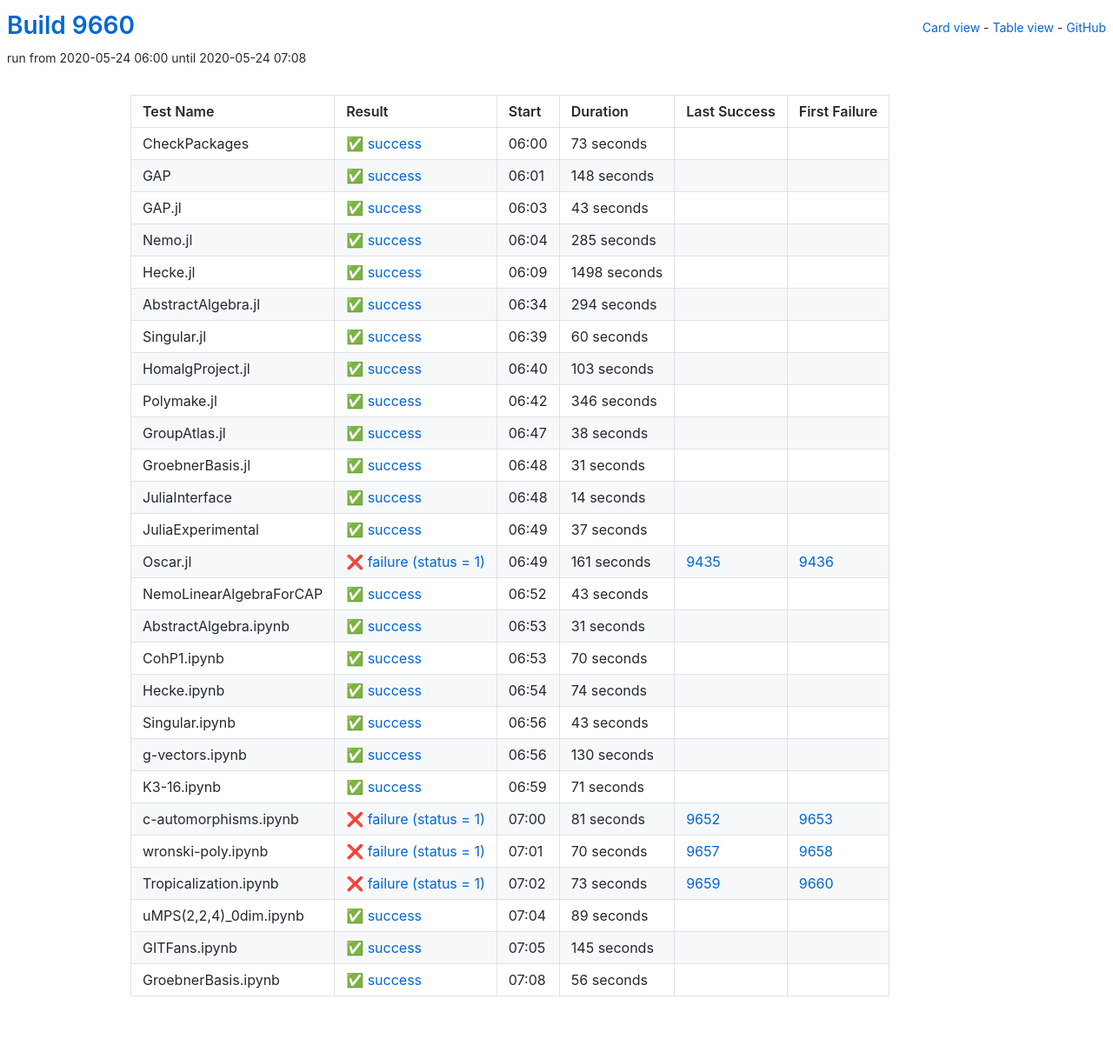
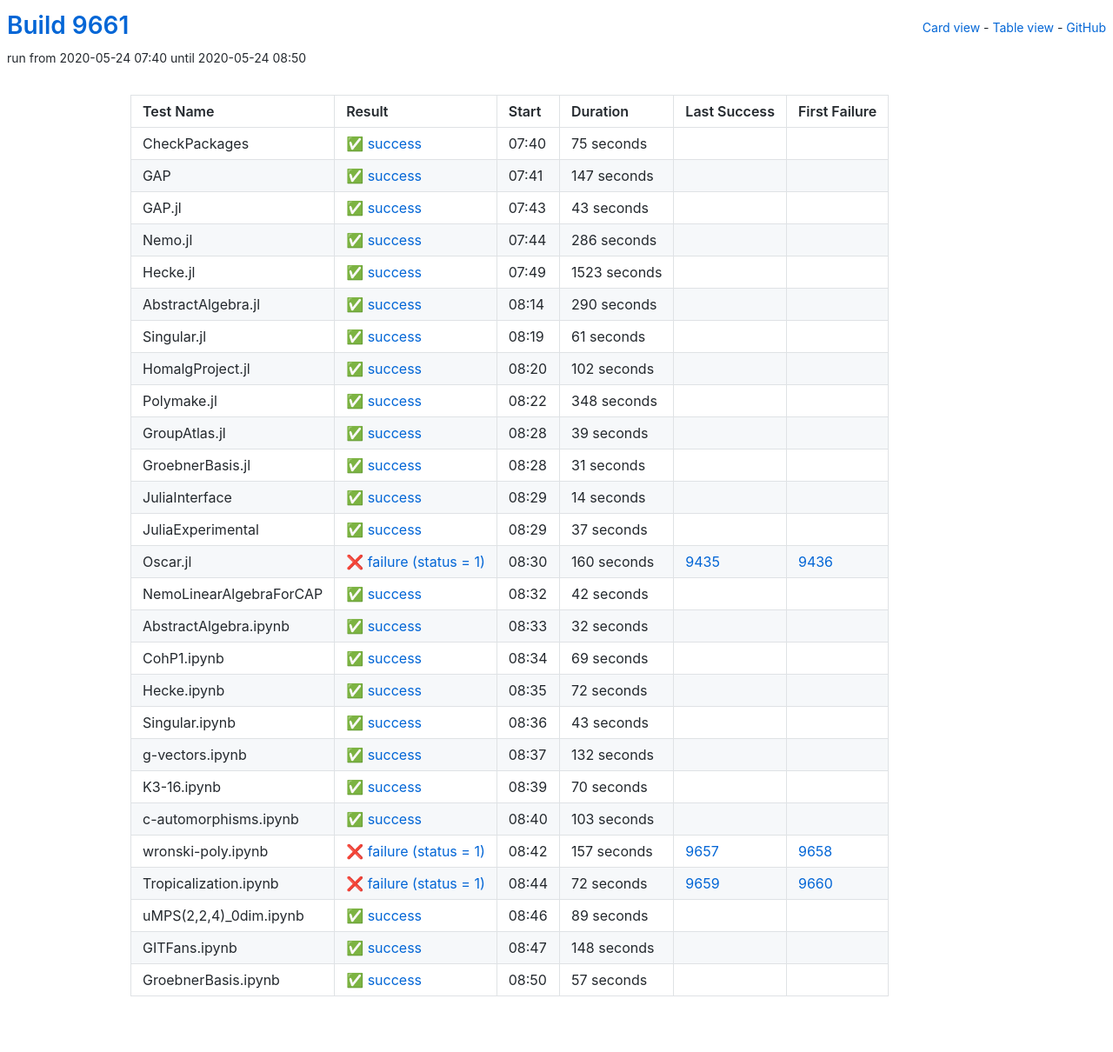
Before and after one commit to oscar-system/oscar-ci-status, a Jekyll site: the page built from table.html, in a window 1280 px wide. Shown: the whole page at 87% size. Built offline with Jekyll 4.4.1, drawn with Linux system fonts in a browser that asks for light colours.

Commit message:
Build 9661

```diff
--- a/_data/ci.yml
+++ b/_data/ci.yml
@@ -1,29 +1,29 @@
-build: 9660
-build_url: https://oscarci.mathematik.uni-kl.de/job/oscar/9660/
+build: 9661
+build_url: https://oscarci.mathematik.uni-kl.de/job/oscar/9661/
 job: oscar
 tests:
-- duration: 73
+- duration: 75
   exitcode: 0
   first_failure: false
   first_failure_url: null
   id: checkpackages
   last_success: false
   last_success_url: null
-  log: https://oscarci.mathematik.uni-kl.de/job/oscar/9660/artifact/logs/build-9660/CheckPackages.log
+  log: https://oscarci.mathematik.uni-kl.de/job/oscar/9661/artifact/logs/build-9661/CheckPackages.log
   name: CheckPackages
-  start: 2020-05-24 06:00
+  start: 2020-05-24 07:40
   status: success
   success: true
-- duration: 148
+- duration: 147
   exitcode: 0
   first_failure: false
   first_failure_url: null
   id: gap
   last_success: false
   last_success_url: null
-  log: https://oscarci.mathematik.uni-kl.de/job/oscar/9660/artifact/logs/build-9660/GAP.log
+  log: https://oscarci.mathematik.uni-kl.de/job/oscar/9661/artifact/logs/build-9661/GAP.log
   name: GAP
-  start: 2020-05-24 06:01
+  start: 2020-05-24 07:41
   status: success
   success: true
 - duration: 43
@@ -33,93 +33,93 @@
   id: gap-jl
   last_success: false
   last_success_url: null
-  log: https://oscarci.mathematik.uni-kl.de/job/oscar/9660/artifact/logs/build-9660/GAP.jl.log
+  log: https://oscarci.mathematik.uni-kl.de/job/oscar/9661/artifact/logs/build-9661/GAP.jl.log
   name: GAP.jl
-  start: 2020-05-24 06:03
+  start: 2020-05-24 07:43
   status: success
   success: true
-- duration: 285
+- duration: 286
   exitcode: 0
   first_failure: false
   first_failure_url: null
   id: nemo-jl
   last_success: false
   last_success_url: null
-  log: https://oscarci.mathematik.uni-kl.de/job/oscar/9660/artifact/logs/build-9660/Nemo.jl.log
+  log: https://oscarci.mathematik.uni-kl.de/job/oscar/9661/artifact/logs/build-9661/Nemo.jl.log
   name: Nemo.jl
-  start: 2020-05-24 06:04
+  start: 2020-05-24 07:44
   status: success
   success: true
-- duration: 1498
+- duration: 1523
   exitcode: 0
   first_failure: false
   first_failure_url: null
   id: hecke-jl
   last_success: false
   last_success_url: null
-  log: https://oscarci.mathematik.uni-kl.de/job/oscar/9660/artifact/logs/build-9660/Hecke.jl.log
+  log: https://oscarci.mathematik.uni-kl.de/job/oscar/9661/artifact/logs/build-9661/Hecke.jl.log
   name: Hecke.jl
-  start: 2020-05-24 06:09
+  start: 2020-05-24 07:49
   status: success
   success: true
-- duration: 294
+- duration: 290
   exitcode: 0
   first_failure: false
   first_failure_url: null
   id: abstractalgebra-jl
   last_success: false
   last_success_url: null
-  log: https://oscarci.mathematik.uni-kl.de/job/oscar/9660/artifact/logs/build-9660/AbstractAlgebra.jl.log
+  log: https://oscarci.mathematik.uni-kl.de/job/oscar/9661/artifact/logs/build-9661/AbstractAlgebra.jl.log
   name: AbstractAlgebra.jl
-  start: 2020-05-24 06:34
+  start: 2020-05-24 08:14
   status: success
   success: true
-- duration: 60
+- duration: 61
   exitcode: 0
   first_failure: false
   first_failure_url: null
   id: singular-jl
   last_success: false
   last_success_url: null
-  log: https://oscarci.mathematik.uni-kl.de/job/oscar/9660/artifact/logs/build-9660/Singular.jl.log
+  log: https://oscarci.mathematik.uni-kl.de/job/oscar/9661/artifact/logs/build-9661/Singular.jl.log
   name: Singular.jl
-  start: 2020-05-24 06:39
+  start: 2020-05-24 08:19
   status: success
   success: true
-- duration: 103
+- duration: 102
   exitcode: 0
   first_failure: false
   first_failure_url: null
   id: homalgproject-jl
   last_success: false
   last_success_url: null
-  log: https://oscarci.mathematik.uni-kl.de/job/oscar/9660/artifact/logs/build-9660/HomalgProject.jl.log
+  log: https://oscarci.mathematik.uni-kl.de/job/oscar/9661/artifact/logs/build-9661/HomalgProject.jl.log
   name: HomalgProject.jl
-  start: 2020-05-24 06:40
+  start: 2020-05-24 08:20
   status: success
   success: true
-- duration: 346
+- duration: 348
   exitcode: 0
   first_failure: false
   first_failure_url: null
   id: polymake-jl
   last_success: false
   last_success_url: null
-  log: https://oscarci.mathematik.uni-kl.de/job/oscar/9660/artifact/logs/build-9660/Polymake.jl.log
+  log: https://oscarci.mathematik.uni-kl.de/job/oscar/9661/artifact/logs/build-9661/Polymake.jl.log
   name: Polymake.jl
-  start: 2020-05-24 06:42
+  start: 2020-05-24 08:22
   status: success
   success: true
-- duration: 38
+- duration: 39
   exitcode: 0
   first_failure: false
   first_failure_url: null
   id: groupatlas-jl
   last_success: false
   last_success_url: null
-  log: https://oscarci.mathematik.uni-kl.de/job/oscar/9660/artifact/logs/build-9660/GroupAtlas.jl.log
+  log: https://oscarci.mathematik.uni-kl.de/job/oscar/9661/artifact/logs/build-9661/GroupAtlas.jl.log
   name: GroupAtlas.jl
-  start: 2020-05-24 06:47
+  start: 2020-05-24 08:28
   status: success
   success: true
 - duration: 31
@@ -129,9 +129,9 @@
   id: groebnerbasis-jl
   last_success: false
   last_success_url: null
-  log: https://oscarci.mathematik.uni-kl.de/job/oscar/9660/artifact/logs/build-9660/GroebnerBasis.jl.log
+  log: https://oscarci.mathematik.uni-kl.de/job/oscar/9661/artifact/logs/build-9661/GroebnerBasis.jl.log
   name: GroebnerBasis.jl
-  start: 2020-05-24 06:48
+  start: 2020-05-24 08:28
   status: success
   success: true
 - duration: 14
@@ -141,9 +141,9 @@
   id: juliainterface
   last_success: false
   last_success_url: null
-  log: https://oscarci.mathematik.uni-kl.de/job/oscar/9660/artifact/logs/build-9660/JuliaInterface.log
+  log: https://oscarci.mathematik.uni-kl.de/job/oscar/9661/artifact/logs/build-9661/JuliaInterface.log
   name: JuliaInterface
-  start: 2020-05-24 06:48
+  start: 2020-05-24 08:29
   status: success
   success: true
 - duration: 37
@@ -153,69 +153,69 @@
   id: juliaexperimental
   last_success: false
   last_success_url: null
-  log: https://oscarci.mathematik.uni-kl.de/job/oscar/9660/artifact/logs/build-9660/JuliaExperimental.log
+  log: https://oscarci.mathematik.uni-kl.de/job/oscar/9661/artifact/logs/build-9661/JuliaExperimental.log
   name: JuliaExperimental
-  start: 2020-05-24 06:49
+  start: 2020-05-24 08:29
   status: success
   success: true
-- duration: 161
+- duration: 160
   exitcode: 1
   first_failure: 9436
   first_failure_url: https://oscarci.mathematik.uni-kl.de/job/oscar/9436/
   id: oscar-jl
   last_success: 9435
   last_success_url: https://oscarci.mathematik.uni-kl.de/job/oscar/9435/
-  log: https://oscarci.mathematik.uni-kl.de/job/oscar/9660/artifact/logs/build-9660/Oscar.jl.log
+  log: https://oscarci.mathematik.uni-kl.de/job/oscar/9661/artifact/logs/build-9661/Oscar.jl.log
   name: Oscar.jl
-  start: 2020-05-24 06:49
+  start: 2020-05-24 08:30
   status: failure
   success: false
-- duration: 43
+- duration: 42
   exitcode: 0
   first_failure: false
   first_failure_url: null
   id: nemolinearalgebraforcap
   last_success: false
   last_success_url: null
-  log: https://oscarci.mathematik.uni-kl.de/job/oscar/9660/artifact/logs/build-9660/NemoLinearAlgebraForCAP.log
+  log: https://oscarci.mathematik.uni-kl.de/job/oscar/9661/artifact/logs/build-9661/NemoLinearAlgebraForCAP.log
   name: NemoLinearAlgebraForCAP
-  start: 2020-05-24 06:52
+  start: 2020-05-24 08:32
   status: success
   success: true
-- duration: 31
+- duration: 32
   exitcode: 0
   first_failure: false
   first_failure_url: null
   id: abstractalgebra-ipynb
   last_success: false
   last_success_url: null
-  log: https://oscarci.mathematik.uni-kl.de/job/oscar/9660/artifact/logs/build-9660/AbstractAlgebra.ipynb.log
+  log: https://oscarci.mathematik.uni-kl.de/job/oscar/9661/artifact/logs/build-9661/AbstractAlgebra.ipynb.log
   name: AbstractAlgebra.ipynb
-  start: 2020-05-24 06:53
+  start: 2020-05-24 08:33
   status: success
   success: true
-- duration: 70
+- duration: 69
   exitcode: 0
   first_failure: false
   first_failure_url: null
   id: cohp1-ipynb
   last_success: false
   last_success_url: null
-  log: https://oscarci.mathematik.uni-kl.de/job/oscar/9660/artifact/logs/build-9660/CohP1.ipynb.log
+  log: https://oscarci.mathematik.uni-kl.de/job/oscar/9661/artifact/logs/build-9661/CohP1.ipynb.log
   name: CohP1.ipynb
-  start: 2020-05-24 06:53
+  start: 2020-05-24 08:34
   status: success
   success: true
-- duration: 74
+- duration: 72
   exitcode: 0
   first_failure: false
   first_failure_url: null
   id: hecke-ipynb
   last_success: false
   last_success_url: null
-  log: https://oscarci.mathematik.uni-kl.de/job/oscar/9660/artifact/logs/build-9660/Hecke.ipynb.log
+  log: https://oscarci.mathematik.uni-kl.de/job/oscar/9661/artifact/logs/build-9661/Hecke.ipynb.log
   name: Hecke.ipynb
-  start: 2020-05-24 06:54
+  start: 2020-05-24 08:35
   status: success
   success: true
 - duration: 43
@@ -225,69 +225,69 @@
   id: singular-ipynb
   last_success: false
   last_success_url: null
-  log: https://oscarci.mathematik.uni-kl.de/job/oscar/9660/artifact/logs/build-9660/Singular.ipynb.log
+  log: https://oscarci.mathematik.uni-kl.de/job/oscar/9661/artifact/logs/build-9661/Singular.ipynb.log
   name: Singular.ipynb
-  start: 2020-05-24 06:56
+  start: 2020-05-24 08:36
   status: success
   success: true
-- duration: 130
+- duration: 132
   exitcode: 0
   first_failure: false
   first_failure_url: null
   id: g-vectors-ipynb
   last_success: false
   last_success_url: null
-  log: https://oscarci.mathematik.uni-kl.de/job/oscar/9660/artifact/logs/build-9660/g-vectors.ipynb.log
+  log: https://oscarci.mathematik.uni-kl.de/job/oscar/9661/artifact/logs/build-9661/g-vectors.ipynb.log
   name: g-vectors.ipynb
-  start: 2020-05-24 06:56
+  start: 2020-05-24 08:37
   status: success
   success: true
-- duration: 71
+- duration: 70
   exitcode: 0
   first_failure: false
   first_failure_url: null
   id: k3-16-ipynb
   last_success: false
   last_success_url: null
-  log: https://oscarci.mathematik.uni-kl.de/job/oscar/9660/artifact/logs/build-9660/K3-16.ipynb.log
+  log: https://oscarci.mathematik.uni-kl.de/job/oscar/9661/artifact/logs/build-9661/K3-16.ipynb.log
   name: K3-16.ipynb
-  start: 2020-05-24 06:59
+  start: 2020-05-24 08:39
   status: success
   success: true
-- duration: 81
-  exitcode: 1
-  first_failure: 9653
-  first_failure_url: https://oscarci.mathematik.uni-kl.de/job/oscar/9653/
+- duration: 103
+  exitcode: 0
+  first_failure: false
+  first_failure_url: null
   id: c-automorphisms-ipynb
-  last_success: 9652
-  last_success_url: https://oscarci.mathematik.uni-kl.de/job/oscar/9652/
-  log: https://oscarci.mathematik.uni-kl.de/job/oscar/9660/artifact/logs/build-9660/c-automorphisms.ipynb.log
+  last_success: false
+  last_success_url: null
+  log: https://oscarci.mathematik.uni-kl.de/job/oscar/9661/artifact/logs/build-9661/c-automorphisms.ipynb.log
   name: c-automorphisms.ipynb
-  start: 2020-05-24 07:00
-  status: failure
-  success: false
-- duration: 70
+  start: 2020-05-24 08:40
+  status: success
+  success: true
+- duration: 157
   exitcode: 1
   first_failure: 9658
   first_failure_url: https://oscarci.mathematik.uni-kl.de/job/oscar/9658/
   id: wronski-poly-ipynb
   last_success: 9657
   last_success_url: https://oscarci.mathematik.uni-kl.de/job/oscar/9657/
-  log: https://oscarci.mathematik.uni-kl.de/job/oscar/9660/artifact/logs/build-9660/wronski-poly.ipynb.log
+  log: https://oscarci.mathematik.uni-kl.de/job/oscar/9661/artifact/logs/build-9661/wronski-poly.ipynb.log
   name: wronski-poly.ipynb
-  start: 2020-05-24 07:01
+  start: 2020-05-24 08:42
   status: failure
   success: false
-- duration: 73
+- duration: 72
   exitcode: 1
   first_failure: 9660
   first_failure_url: https://oscarci.mathematik.uni-kl.de/job/oscar/9660/
   id: tropicalization-ipynb
   last_success: 9659
   last_success_url: https://oscarci.mathematik.uni-kl.de/job/oscar/9659/
-  log: https://oscarci.mathematik.uni-kl.de/job/oscar/9660/artifact/logs/build-9660/Tropicalization.ipynb.log
+  log: https://oscarci.mathematik.uni-kl.de/job/oscar/9661/artifact/logs/build-9661/Tropicalization.ipynb.log
   name: Tropicalization.ipynb
-  start: 2020-05-24 07:02
+  start: 2020-05-24 08:44
   status: failure
   success: false
 - duration: 89
@@ -297,32 +297,32 @@
   id: umps-2-2-4-0dim-ipynb
   last_success: false
   last_success_url: null
-  log: https://oscarci.mathematik.uni-kl.de/job/oscar/9660/artifact/logs/build-9660/uMPS-2-2-4-_0dim.ipynb.log
+  log: https://oscarci.mathematik.uni-kl.de/job/oscar/9661/artifact/logs/build-9661/uMPS-2-2-4-_0dim.ipynb.log
   name: uMPS(2,2,4)_0dim.ipynb
-  start: 2020-05-24 07:04
+  start: 2020-05-24 08:46
   status: success
   success: true
-- duration: 145
+- duration: 148
   exitcode: 0
   first_failure: false
   first_failure_url: null
   id: gitfans-ipynb
   last_success: false
   last_success_url: null
-  log: https://oscarci.mathematik.uni-kl.de/job/oscar/9660/artifact/logs/build-9660/GITFans.ipynb.log
+  log: https://oscarci.mathematik.uni-kl.de/job/oscar/9661/artifact/logs/build-9661/GITFans.ipynb.log
   name: GITFans.ipynb
-  start: 2020-05-24 07:05
+  start: 2020-05-24 08:47
   status: success
   success: true
-- duration: 56
+- duration: 57
   exitcode: 0
   first_failure: false
   first_failure_url: null
   id: groebnerbasis-ipynb
   last_success: false
   last_success_url: null
-  log: https://oscarci.mathematik.uni-kl.de/job/oscar/9660/artifact/logs/build-9660/GroebnerBasis.ipynb.log
+  log: https://oscarci.mathematik.uni-kl.de/job/oscar/9661/artifact/logs/build-9661/GroebnerBasis.ipynb.log
   name: GroebnerBasis.ipynb
-  start: 2020-05-24 07:08
+  start: 2020-05-24 08:50
   status: success
   success: true
```
Also changed, not shown: README.md.
